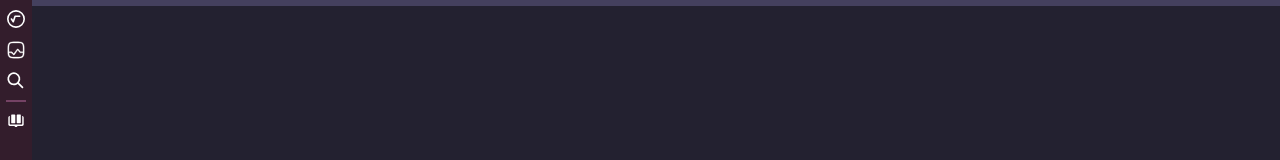
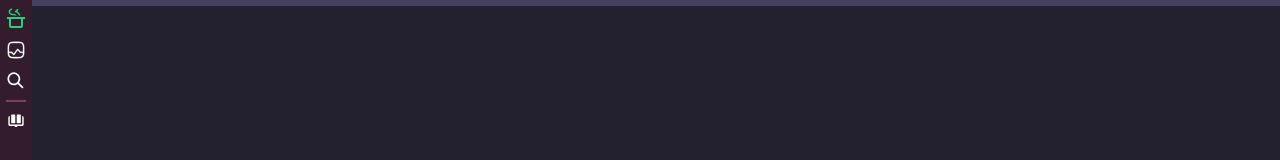
Before and after one commit to AndreyChapkin/zaval-desktop-svelte, a SvelteKit app: page /todo/grid in a window 1280 px wide. Shown: the top 160 px of the page. Built offline with nearby package versions, Linux system fonts and the light colour scheme.

Commit message:
* side menu - replace root button with in progress;

```diff
--- a/src/routes/todo/components/SideMenu.svelte
+++ b/src/routes/todo/components/SideMenu.svelte
@@ -1,9 +1,9 @@
 <script lang="ts">
 	import {
 		ARTICLE_ICON_URL,
-		ROOT_MENU_ICON_URL,
 		SEARCH_ICON_URL
 	} from '$lib/utils/assets-references';
+	import { chooseStatusImgUrl, todoStatusToUrlForm } from '$lib/utils/todo-helpers';
 	import SearchPanel from './SearchPanel.svelte';
 	import SideStatusMenu from './SideStatusMenu.svelte';
 
@@ -25,10 +25,10 @@
 <!-- svelte-ignore a11y-click-events-have-key-events -->
 <div class="todo-side-menu">
 	<div class="todo-side-menu-item">
-		<a href="/todo">
+		<a href={`/todo/${todoStatusToUrlForm('IN_PROGRESS')}`}>
 			<img
-				src={ROOT_MENU_ICON_URL}
-				alt="root"
+				src={chooseStatusImgUrl('IN_PROGRESS')}
+				alt="status"
 			/>
 		</a>
 	</div>
@@ -65,14 +65,14 @@
 		@include column-centered($normal-size);
 		padding: $normal-size $small-size;
 
+		img {
+				@include icon-large-sized;
+			}
+
 		.todo-side-menu-item {
 			cursor: pointer;
 			border-radius: $normal-size;
 			padding: 1px;
-
-			img {
-				@include icon-large-sized;
-			}
 		}
 
 		.todo-side-menu-item:hover {
```
